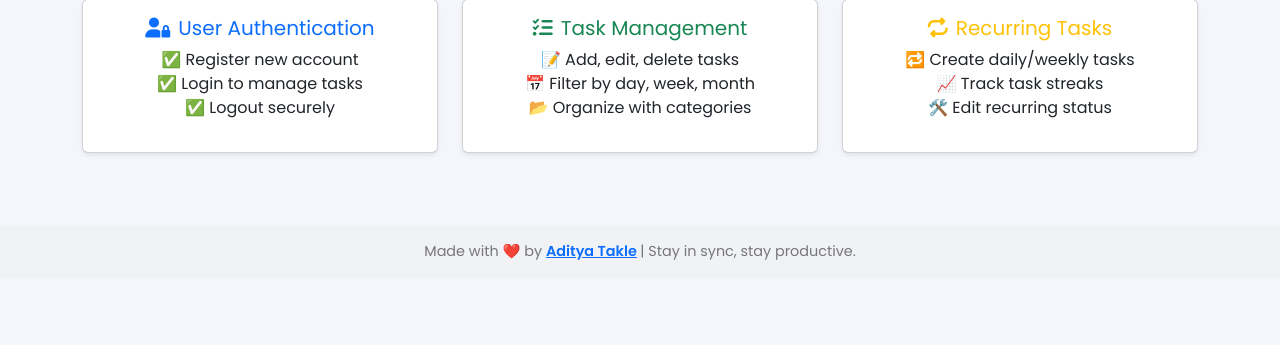
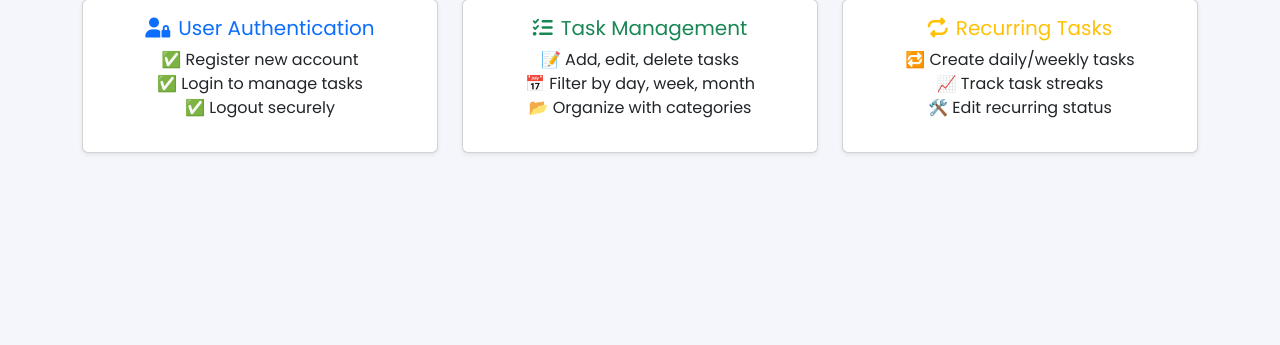
Before and after one commit to suyash-takle/Looply, a Flask app: page / in a window 1280 px wide. Shown: the part 403-748 px from the top of the page. Run offline with Flask 3, Linux system fonts and the light colour scheme; some libraries are stand-ins or nearby versions.

Commit message:
Update layout.html

```diff
--- a/templates/layout.html
+++ b/templates/layout.html
@@ -144,13 +144,6 @@
     {% block main %}{% endblock %}
   </main>
 
-  <!-- Footer -->
-  <footer class="mt-auto">
-    <div>
-      Made with ❤️ by <span class="footer-brand"><a href="https://www.adityatakle.live" target="_blank" rel="noopener noreferrer">Aditya Takle</a>
-      </span> | Stay in sync, stay productive.
-    </div>
-  </footer>
 
 </body>
 
```
